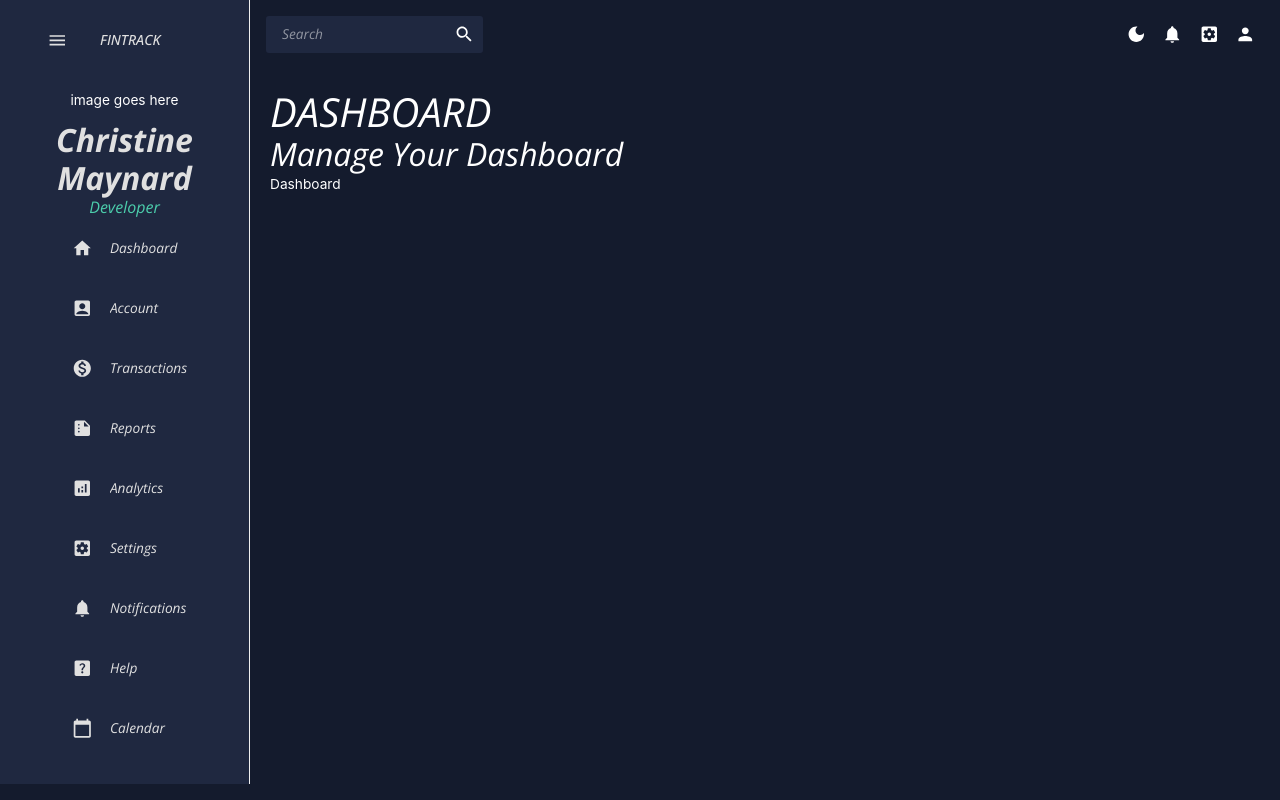
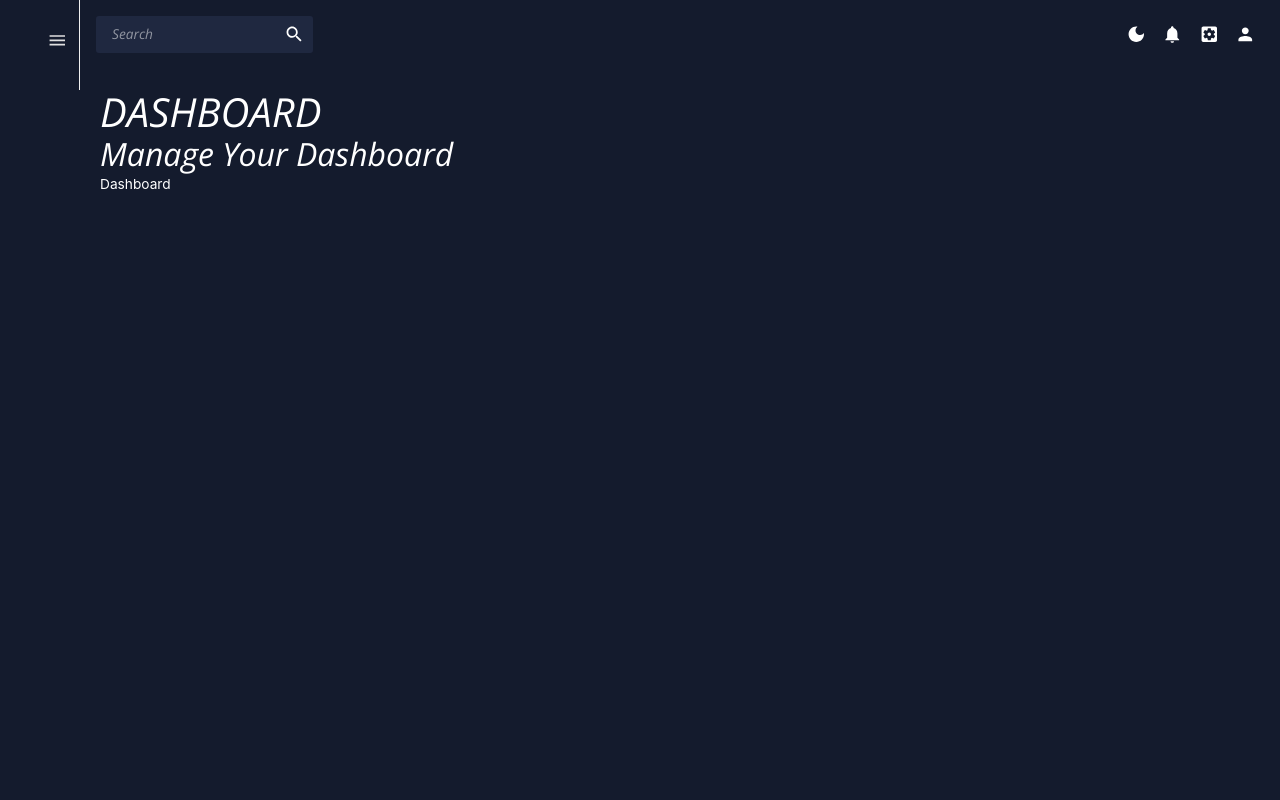
Before and after one commit to phase5lhcm/Fintracker, a React (Create React App) app: page / in a window 1280 px wide. Built offline with nearby package versions, Linux system fonts and the light colour scheme.

Commit message:
Remove background when Sidebar is closed

```diff
--- a/src/components/Sidebar.jsx
+++ b/src/components/Sidebar.jsx
@@ -33,14 +33,16 @@ const Item = ({ title, to, icon, selected, setSelected }) => {
 const MySidebar = () => {
   const theme = useTheme();
   const colors = tokens(theme.palette.mode);
-  const [isCollapsed, setIsCollapsed] = useState(false);
+  const [isCollapsed, setIsCollapsed] = useState(true);
   const [selected, setSelected] = useState("Dashboard");
 
   return (
     <Box
       sx={{
         ".ps-sidebar-container": {
-          background: `${colors.primary[400]} !important`,
+          background: isCollapsed
+            ? "transparent !important"
+            : `${colors.primary[400]} !important`,
         },
         ".ps-menuitem-root": {
           padding: "5px 35px 5px 20px !important",
@@ -57,7 +59,7 @@ const MySidebar = () => {
         <Menu iconShape="square">
           <MenuItem
             onClick={() => setIsCollapsed(!isCollapsed)}
-            icon={isCollapsed ? <MenuIcon /> : <MenuIcon />}
+            icon={<MenuIcon />}
             style={{ margin: "10px 0 20px 0", color: colors.grey[100] }}
           >
             {!isCollapsed && (
@@ -76,18 +78,11 @@ const MySidebar = () => {
 
           {!isCollapsed && (
             <Box mb="25px">
-              <Box display="flex" justifyContent="center" alignItems="center">
-                <Box>
-                  image goes here
-                  {/* <img
-                    src="#"
-                    alt="profile-user"
-                    width="100px"
-                    height="100px"
-                    style={{ cursor: "pointer", borderRadius: "50%" }}
-                  /> */}
-                </Box>
-              </Box>
+              <Box
+                display="flex"
+                justifyContent="center"
+                alignItems="center"
+              ></Box>
               <Box textAlign="center">
                 <Typography
                   variant="h2"
@@ -112,7 +107,7 @@ const MySidebar = () => {
                 />
                 <Item
                   title="Account"
-                  to="/account"
+                  to="/user-profile"
                   icon={<AccountBoxIcon />}
                   selected={selected}
                   setSelected={setSelected}
```
